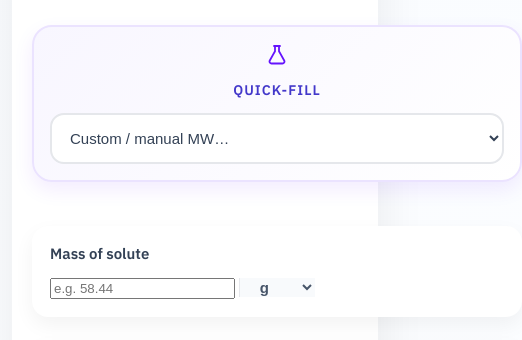
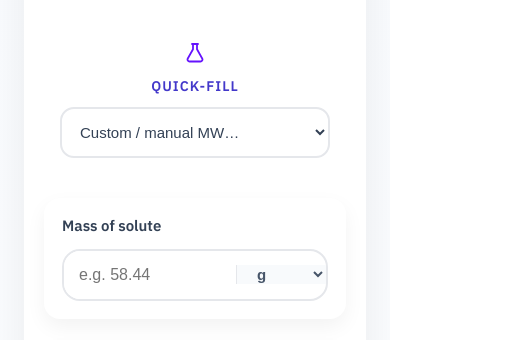
Before and after one commit to Maha-lifescience/molarity-calculator, a plain HTML site: page index.html in a window 390 px wide. Shown: the part 708-1048 px from the top of the page, 522 px wide, since content can reach past the window. Drawn offline with Linux system fonts and the light colour scheme.

Commit message:
feat(calculator): improve laboratory molarity calculator with UI enhancements, validation, and molecular weight automation

```diff
--- a/index.html
+++ b/index.html
@@ -23,7 +23,12 @@
     --radius:10px;
   }
   *{box-sizing:border-box;}
-  html,body{margin:0;padding:0;}
+ html,
+body{
+    margin:0;
+    padding:0;
+    overflow-x:hidden;
+}
  body{
     background:linear-gradient(180deg,#f8fbff 0%,#ffffff 100%);
     color:var(--text);
@@ -32,7 +37,12 @@
 
     padding:20px 12px 40px;
 }
-  .wrap{max-width:1200px;margin:0 auto;}
+ .wrap{
+    width:100%;
+    max-width:1200px;
+    margin:auto;
+    padding:0 12px;
+}
 
  header.masthead{
     display:flex;
@@ -192,6 +202,11 @@ line-height:1.5;
     padding:28px;
     box-shadow:0 20px 50px rgba(0,0,0,.08);
 }
+.panel{
+    width:100%;
+    max-width:100%;
+    overflow:hidden;
+}
 @media(max-width:768px){
 
 .panel{
@@ -284,24 +299,31 @@ color:#334155;
 margin-bottom:4px;
 
 }
- ..field .input-row{
-
+ .field .input-row{
     display:flex;
-
     align-items:center;
-
-    background:#ffffff;
-
+    width:100%;
     border:2px solid #e5e7eb;
-
     border-radius:18px;
-
     overflow:hidden;
-
-    transition:all .3s ease;
-
-    box-shadow:0 4px 12px rgba(0,0,0,.04);
-
+    background:#fff;
+}
+
+.field .input-row input{
+    flex:1;
+    width:100%;
+    min-width:0;
+    border:none;
+    padding:15px;
+    font-size:16px;
+}
+
+.field .input-row select{
+    width:90px;
+    flex-shrink:0;
+    border:none;
+    border-left:1px solid #e5e7eb;
+    background:#f8fafc;
 }
  .field .input-row:focus-within{
 
@@ -550,29 +572,17 @@ min-height:56px;
   }
 
  .quickfill{
-
-grid-column:1/-1;
-
-display:flex;
-
-align-items:center;
-
-gap:14px;
-
-padding:18px;
-
-background:linear-gradient(135deg,#f8f6ff,#ffffff);
-
-border:2px solid #ebe3ff;
-
-border-radius:20px;
-
-box-shadow:0 8px 20px rgba(101,19,253,.08);
-
-margin-bottom:20px;
-
-transition:.3s;
-
+    width:100%;
+    display:flex;
+    align-items:center;
+    gap:12px;
+    flex-wrap:wrap;
+}
+
+.quickfill select{
+    flex:1;
+    width:100%;
+    min-width:0;
 }
 .quickfill:hover{
 
@@ -1107,6 +1117,52 @@ text-align:center;
 
 align-self:center;
 
+}
+
+}
+@media (max-width:768px){
+
+.wrap{
+    padding:0 12px;
+}
+
+.panel{
+    width:100%;
+    max-width:100%;
+}
+
+.field-grid{
+    grid-template-columns:1fr;
+}
+
+.field{
+    width:100%;
+}
+
+.field .input-row{
+    width:100%;
+}
+
+.field input{
+    width:100%;
+    min-width:0;
+}
+
+.field select{
+    width:90px;
+    flex-shrink:0;
+}
+
+.quickfill{
+    width:100%;
+}
+
+.quickfill select{
+    width:100%;
+}
+
+.result{
+    width:100%;
 }
 
 }
```
